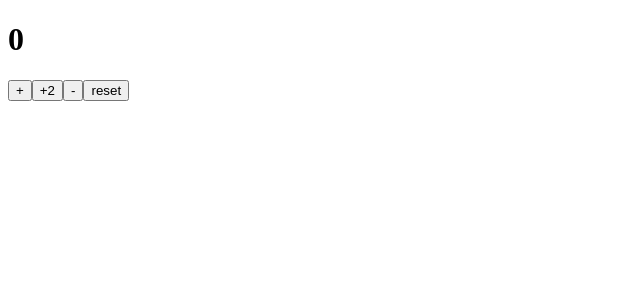
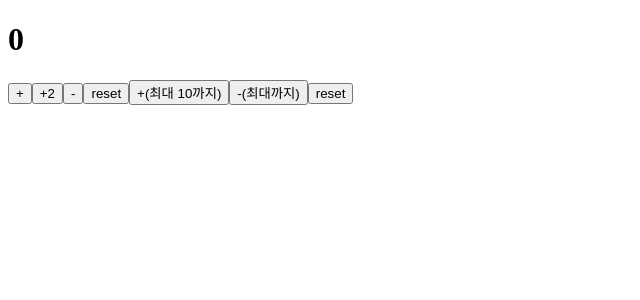
Before and after one commit to limsso128/Programming, a React (Vite) app: page / in a window 1280 px wide. Shown: the top 300 px of the page, without its empty margins (0-640 px from the left). Built offline with nearby package versions, Linux system fonts and the light colour scheme.

Commit message:
CounterApp +(최대10까지), if문, 삼항연산자, Math.min()

```diff
--- a/src/CounterApp.jsx
+++ b/src/CounterApp.jsx
@@ -15,7 +15,15 @@ function CounterApp() {
     <button onClick={() => setCount((count) => count + 2)}>+2</button>
     <button onClick={() => setCount((count) => count - 1)}>-</button>
     <button onClick={() => setCount(0)}>reset</button>
-    {/* <button onClick={setCount(0)}>reset</button> //Too many re-renders 에러 */}
+
+    <button onClick={() => setCount((count) => {
+      if(count + 1 >= 10) return 10;
+      return count + 1;
+    })}>+(최대 10까지)</button>
+
+    <button onClick={() => setCount((count) => Math.min(count - 1, 10))}>-(최대까지)</button>
+
+    <button onClick={() => setCount((count) => count === 0 ? 10 : 0)}>reset</button>
 
     {/* <button
       className="counter"
```
